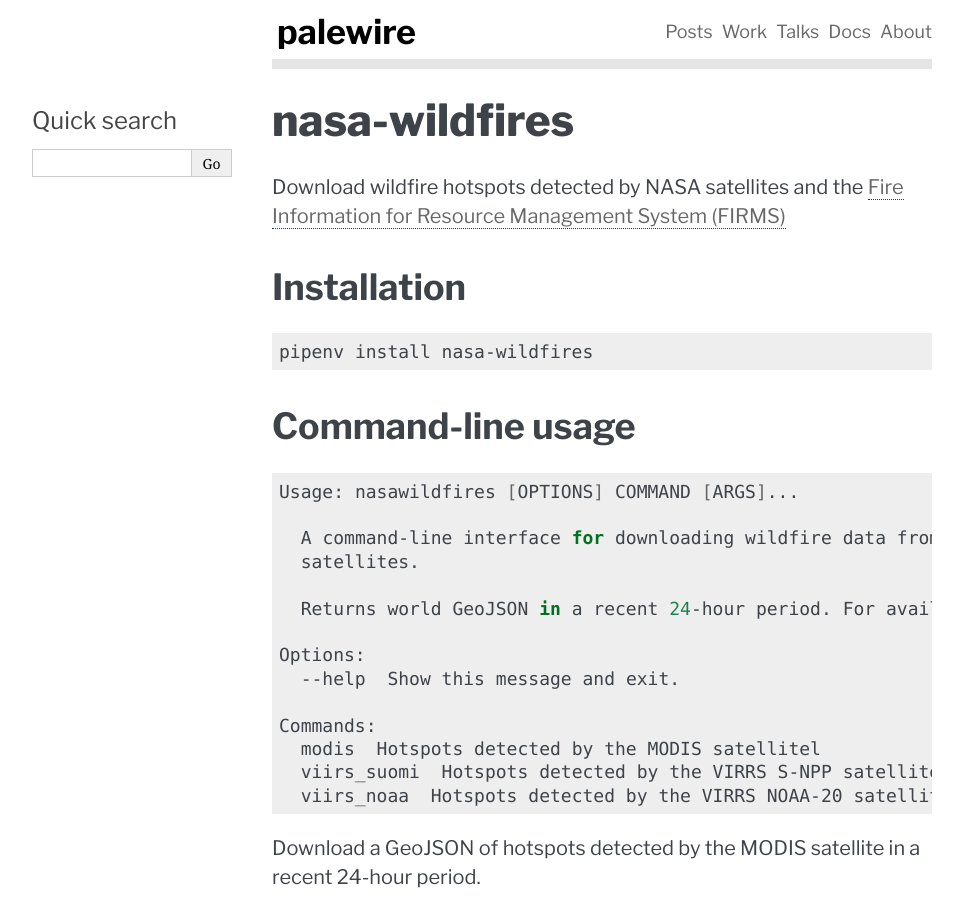
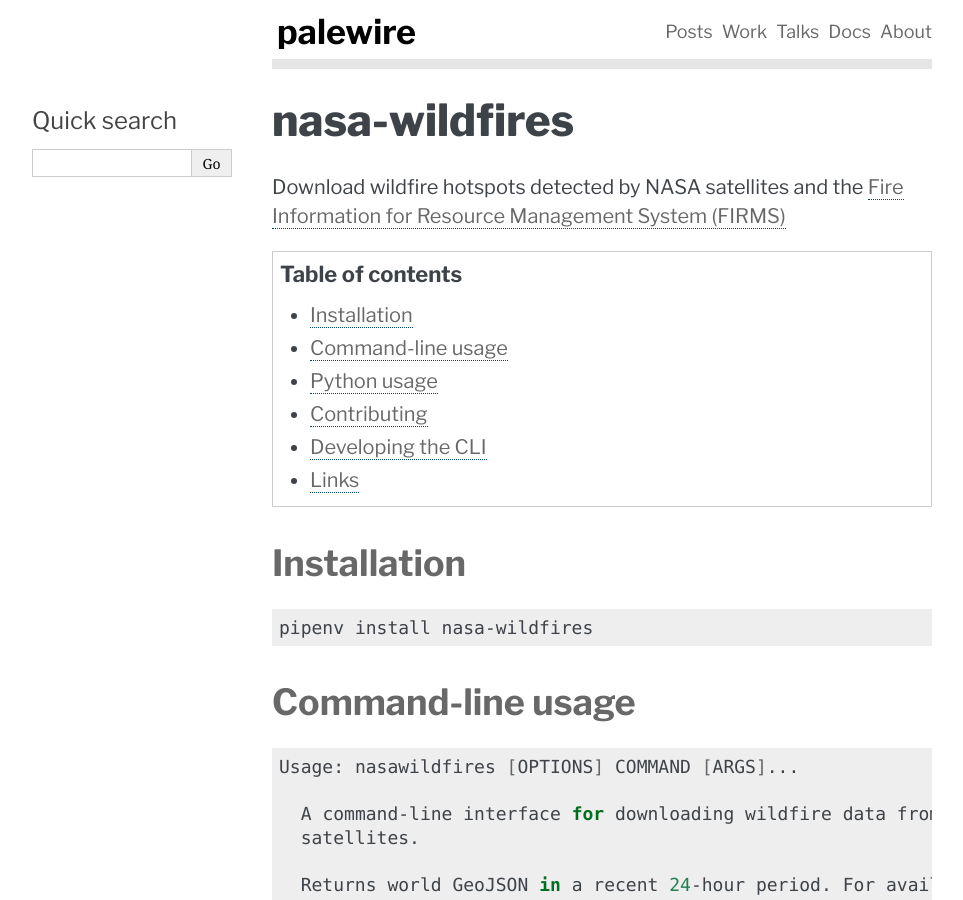
Before and after one commit to datadesk/nasa-wildfires, a Sphinx documentation site: the page built from docs/index.md, in a window 1280 px wide and 900 px high. Shown: the whole window, without its empty margins (148-1111 px from the left). Built offline with Sphinx 7.4.7, drawn with Linux system fonts in a browser that asks for light colours; some of the changed lines change nothing that is shown.

Commit message:
Update index.md

````diff
--- a/docs/index.md
+++ b/docs/index.md
@@ -4,6 +4,11 @@
 # nasa-wildfires
 
 Download wildfire hotspots detected by NASA satellites and the [Fire Information for Resource Management System (FIRMS)](https://firms.modaps.eosdis.nasa.gov/active_fire/)
+
+```{contents} Table of contents
+:local:
+:depth: 2
+```
 
 ## Installation
 
````
